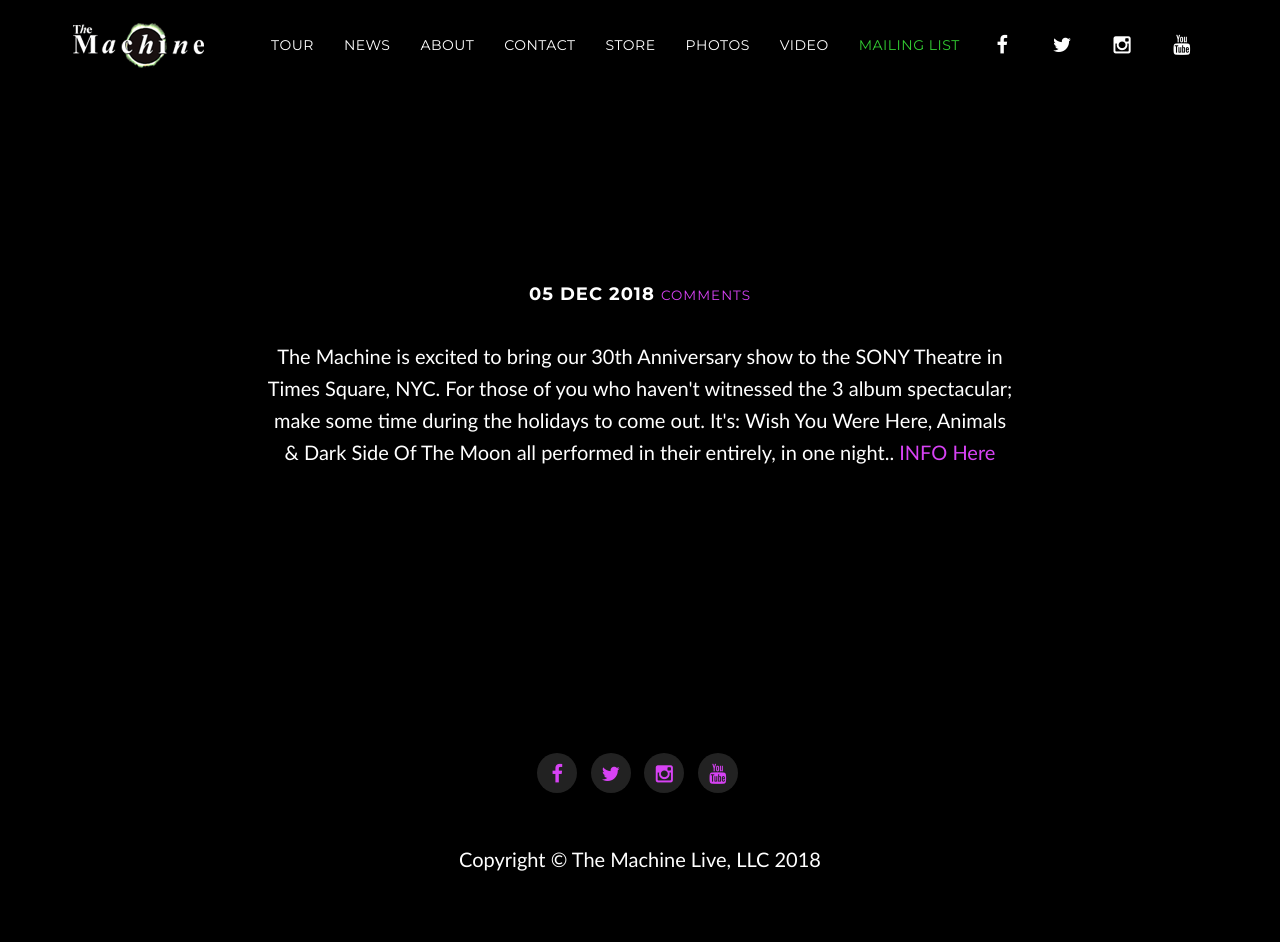
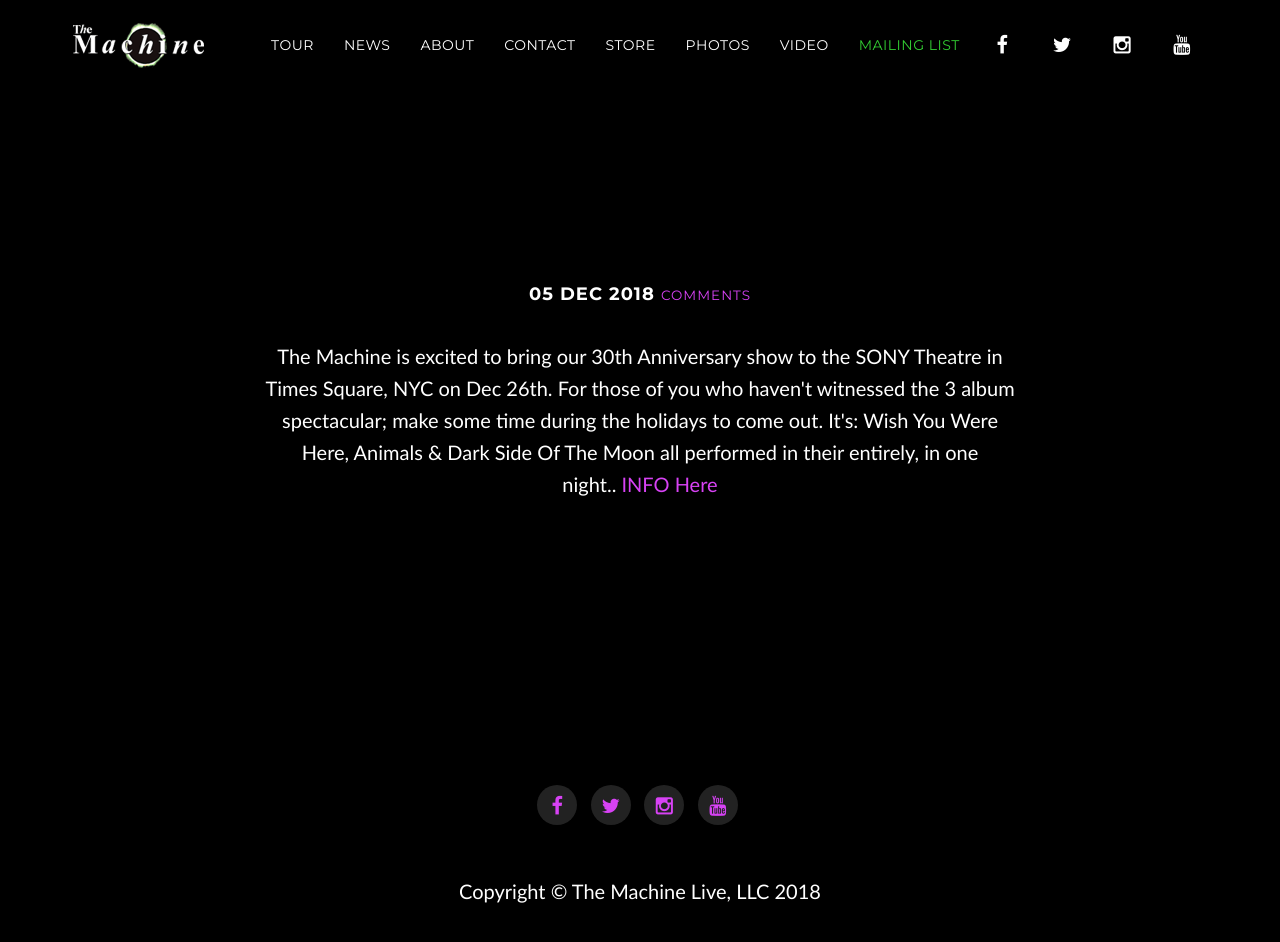
Before and after one commit to machineweb/machineweb.github.io, a Jekyll site: the page built from _posts/2018-12-05-.md, in a window 1280 px wide and 1149 px high. Shown: the top 942 px of the window. Built offline with Jekyll 4.4.1, drawn with Linux system fonts in a browser that asks for light colours; comment, search, counter and statistics services are not loaded.

Commit message:
Updated news item

```diff
--- a/_posts/2018-12-05-.md
+++ b/_posts/2018-12-05-.md
@@ -4,4 +4,4 @@
 title:
 ---
 
-<p>The Machine is excited to bring our 30th Anniversary show to the SONY Theatre in Times Square, NYC. For those of you who haven't witnessed the 3 album spectacular; make some time during the holidays to come out. It's: Wish You Were Here, Animals &amp; Dark Side Of The Moon all performed in their entirely, in one night..&nbsp;<a href="https://www.sonyhall.com/shows/2018/the-machine">INFO Here</a></p>
+<p>The Machine is excited to bring our 30th Anniversary show to the SONY Theatre in Times Square, NYC on Dec 26th.&nbsp;For those of you who haven't witnessed the 3 album spectacular; make some time during the holidays to come out. It's: Wish You Were Here, Animals &amp; Dark Side Of The Moon all performed in their entirely, in one night..&nbsp;<a href="https://www.sonyhall.com/shows/2018/the-machine">INFO Here</a></p>
```
